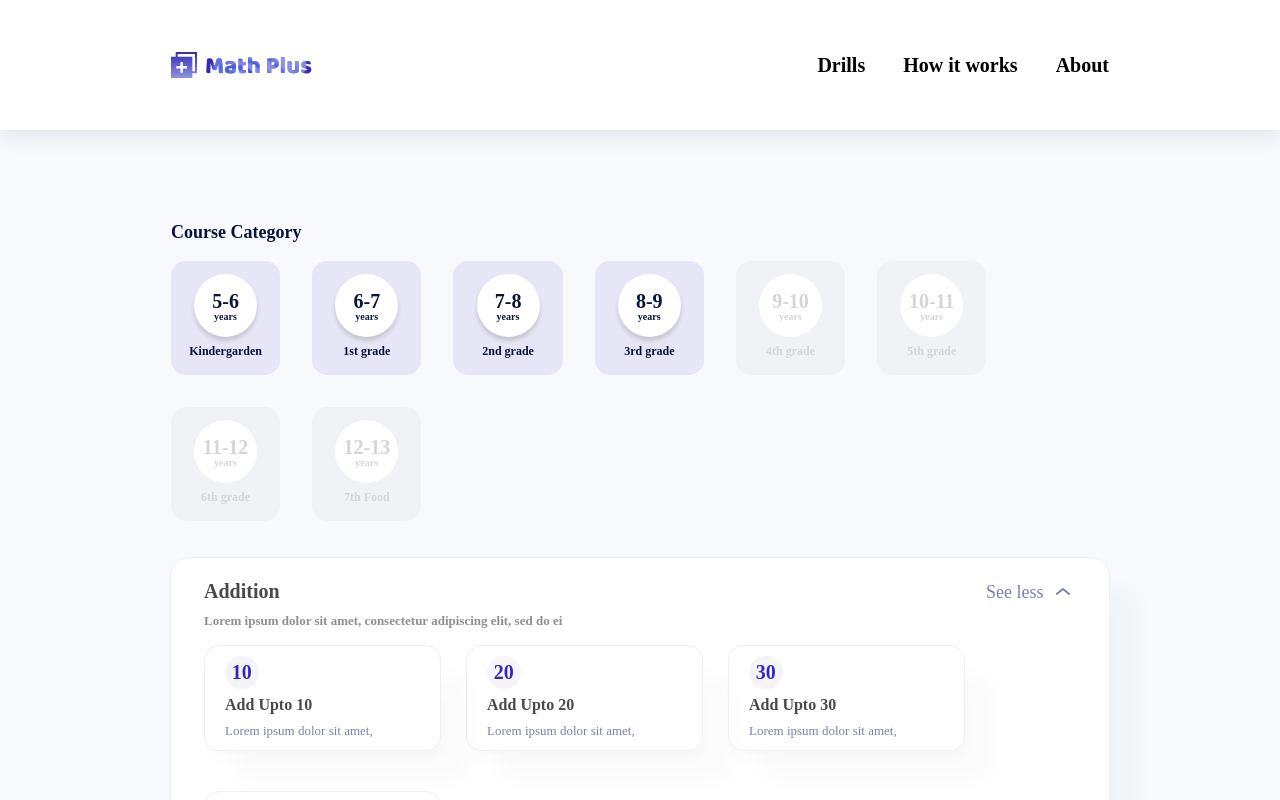
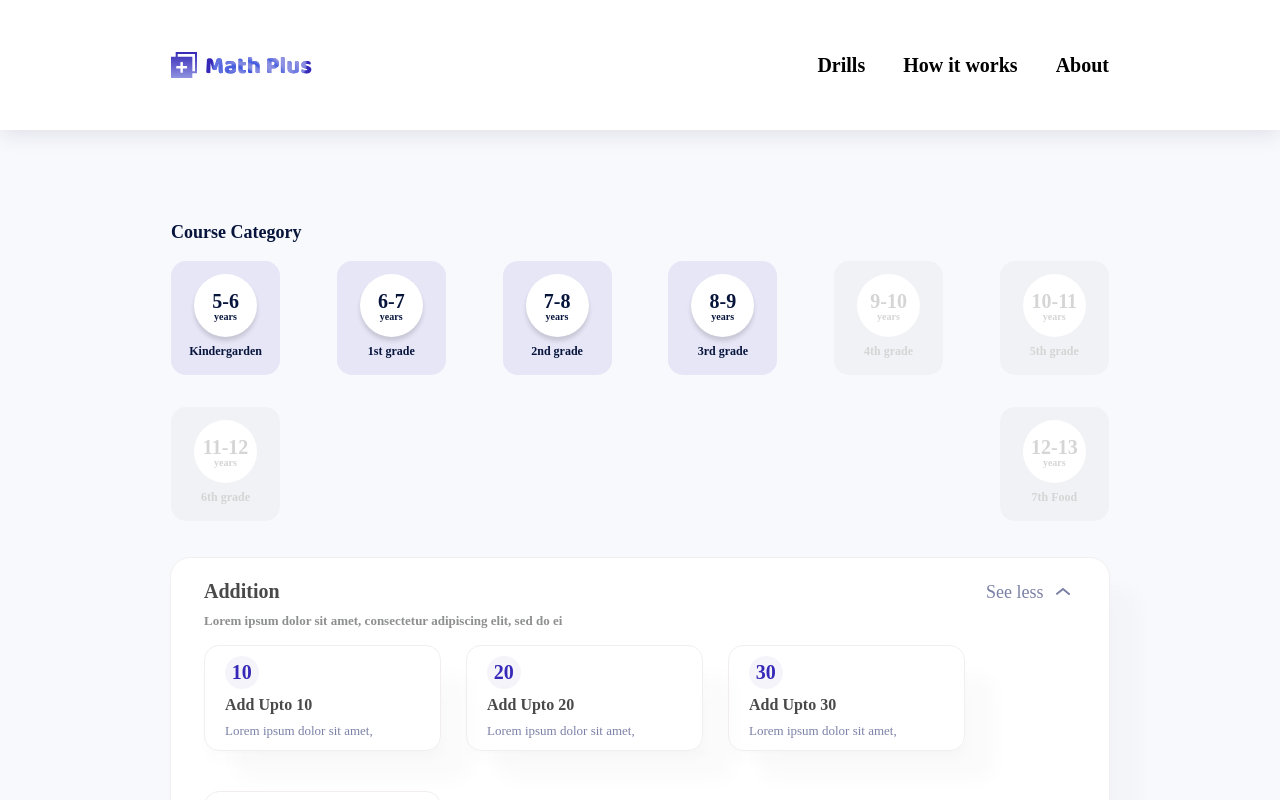
Before and after one commit to mhshuvoalways/math-plus-for-kids, a React (Create React App) app: page / in a window 1280 px wide. Shown: the top 800 px of the page. Built offline with nearby package versions, Linux system fonts and the light colour scheme; a web font is replaced by a local one.

Commit message:
filter-flex

```diff
--- a/src/assets/css/style.css
+++ b/src/assets/css/style.css
@@ -104,6 +104,9 @@ body {
   gap: 32.06px;
   -ms-flex-wrap: wrap;
   flex-wrap: wrap;
+  -webkit-box-pack: justify;
+  -ms-flex-pack: justify;
+  justify-content: space-between;
 }
 
 .filter-items {
```
